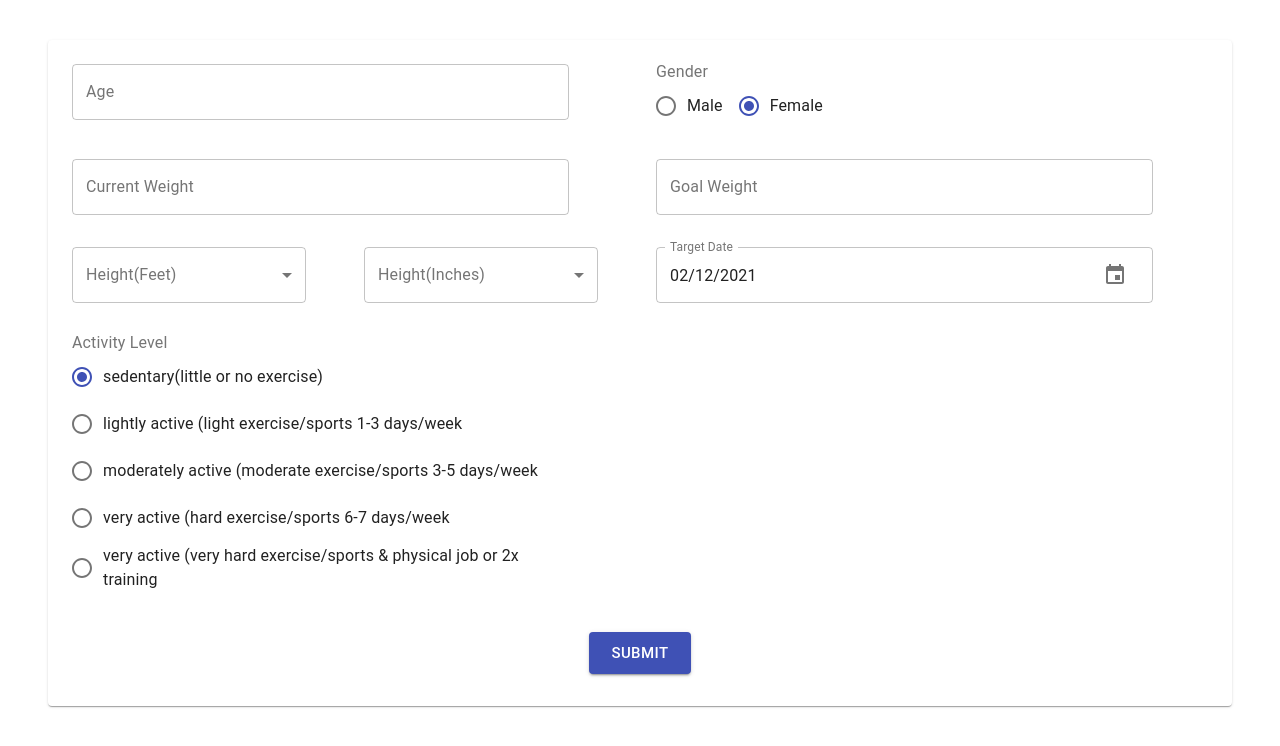
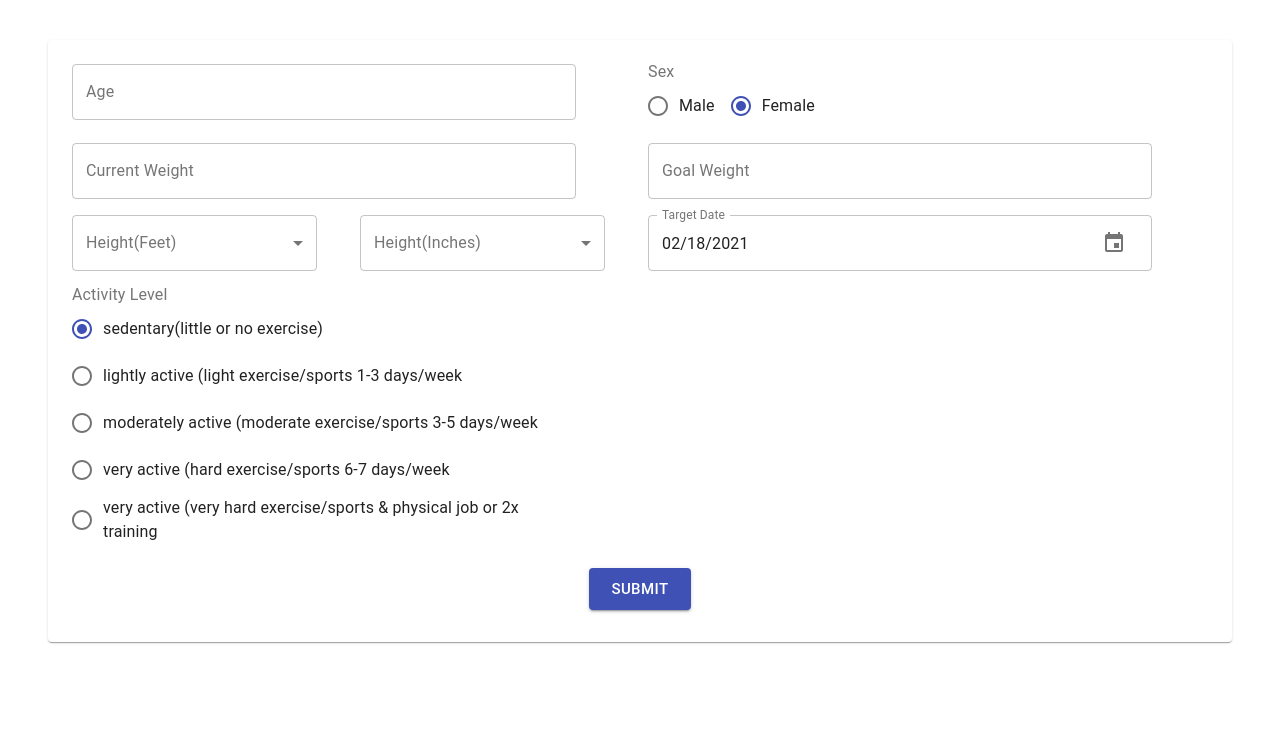
Before and after one commit to mtrimner/nuskool-calorie-calculater, a React (Create React App) app: page / in a window 1280 px wide. Shown: the top 746 px of the page. Built offline with nearby package versions, Linux system fonts and the light colour scheme.

Commit message:
changed padding around form fields

```diff
--- a/src/Display.js
+++ b/src/Display.js
@@ -33,7 +33,7 @@ const Display = () => {
     activityMultiplier,
     targetDate,
   } = data;
-  const height = data.feet * 12 + data.inches;
+  const height = parseInt(data.feet) * 12 + parseInt(data.inches);
   console.log(data);
 
   const applyData = (values) => {
--- a/src/components/Form.js
+++ b/src/components/Form.js
@@ -54,7 +54,7 @@ const initialValues = {
   currentWeight: "",
   goalWeight: "",
   activityMultiplier: "1.2",
-  targetDate: new Date(new Date().getTime() + 86400000),
+  targetDate: new Date(new Date().getTime() + (86400000 * 7)),
 };
 
 const Form = ({ applyData }) => {
@@ -107,7 +107,7 @@ const Form = ({ applyData }) => {
 
   return (
     <form onSubmit={handleSubmit} className={classes.root}>
-      <Grid container spacing={4}>
+      <Grid container spacing={2}>
         <Grid item xs={12} sm={6}>
           <Controls.Input
             type="number"
@@ -124,7 +124,7 @@ const Form = ({ applyData }) => {
             name="gender"
             value={values.gender}
             onChange={handleChange}
-            label="Gender"
+            label="Sex"
             items={genderItems}
           />
         </Grid>
@@ -151,7 +151,7 @@ const Form = ({ applyData }) => {
           />
         </Grid>
         <Grid item xs={12} md={6}>
-          <Grid container spacing={4}>
+          <Grid container spacing={2}>
             <Grid item xs={12} sm={6}>
               <Controls.Select
                 name="feet"
--- a/src/components/ShowData.js
+++ b/src/components/ShowData.js
@@ -15,6 +15,7 @@ const ShowData = ({
   let BMR = parseInt(
     calculations.calculateBMR(age, currentWeight, height, gender)
   );
+
   let TDEE = parseInt(calculations.calculateTDEE(BMR, activityMultiplier));
   //   let daysFromTargetDate = parseInt((targetDate.getTime() - new Date().getTime()) / (1000 * 3600 * 24))
   let caloriesForGoal = parseInt(
--- a/src/components/controls/Card.js
+++ b/src/components/controls/Card.js
@@ -19,10 +19,13 @@ const useStyles = makeStyles((theme) => ({
     spacing: 10,
   },
   list: {
-    padding: "20px",
+    padding: "10px",
   },
   content: {
-    padding: "20px",
+    padding: "5px",
+  },
+  cardContent: {
+    padding: "5px",
   },
   action: {
     display: "flex",
@@ -37,7 +40,7 @@ const Card = ({ title, data, units, content }) => {
       <CardHeader title={title} className={classes.header} />
       <Divider variant="middle" />
       <CardContent>
-        <Typography variant="h4" align="center">
+        <Typography variant="h5" align="center" >
           {data}
         </Typography>
         <Typography align="center">{units}</Typography>
--- a/src/services/Calculations.js
+++ b/src/services/Calculations.js
@@ -1,8 +1,8 @@
 export const calculateBMR = (age, weight, height, gender) => {
   if (gender === "female") {
-    return 4.536 * weight + 15.88 * height - 5 * age - 161;
+    return (4.536 * weight) + (15.88 * height) - (5 * age) - 161;
   } else {
-    return 4.536 * weight + 15.88 * height - 5 * age + 5;
+    return (4.536 * weight) + (15.88 * height) - (5 * age) + 5;
   }
 };
 
@@ -16,12 +16,12 @@ export const calculateCaloriesForGoalWeight = (
   currentWeight,
   goalWeight
 ) => {
+
   const today = new Date();
-  const daysFromTargetDate = parseInt(
+  const daysFromTargetDate = Math.round(
     (targetDate.getTime() - today.getTime()) / (1000 * 3600 * 24)
   );
   const goalWeightCaloriesPerDay =
     ((currentWeight - goalWeight) * 3500) / daysFromTargetDate;
-
   return tdee - goalWeightCaloriesPerDay;
 };
```
